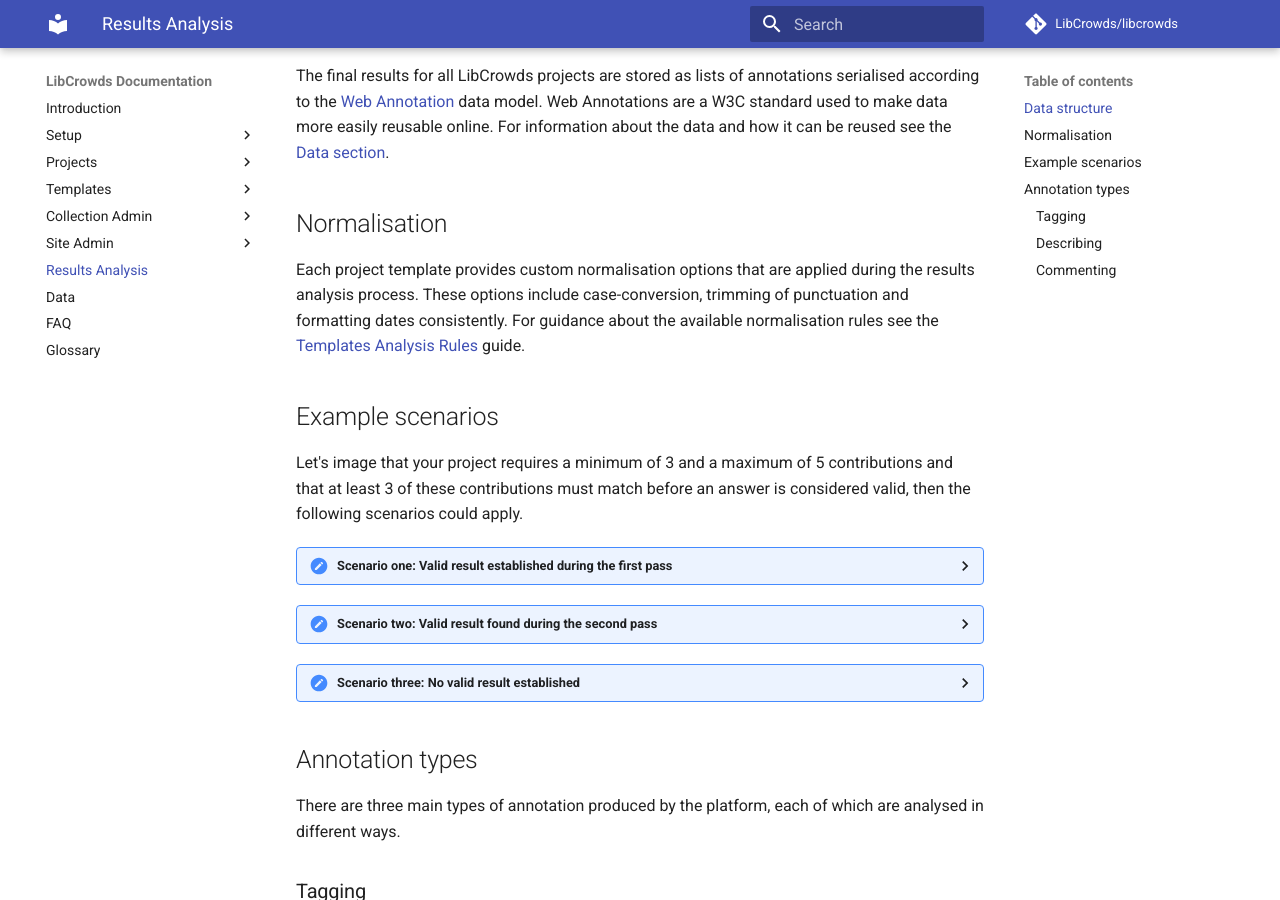
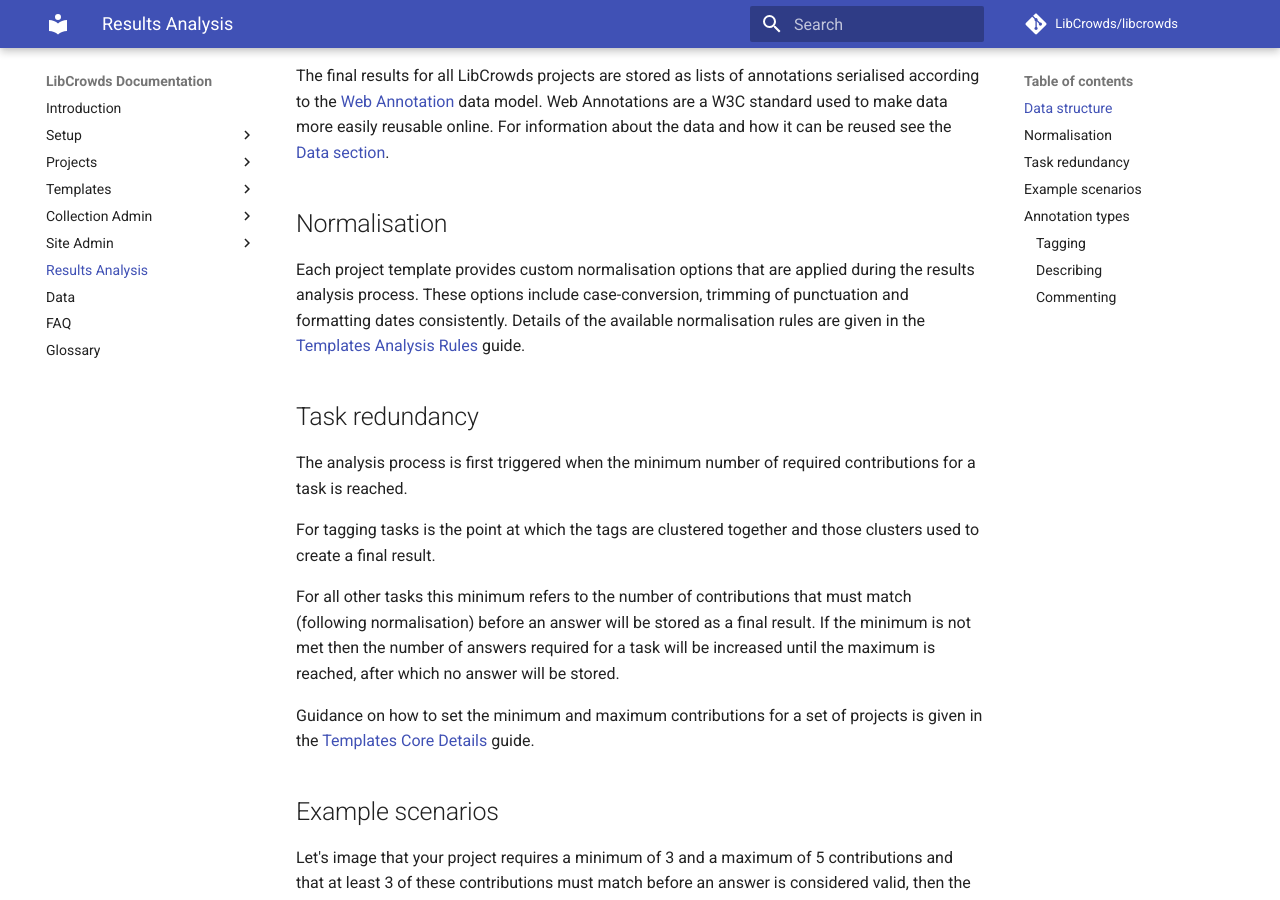
Before and after one commit to LibCrowds/docs, an MkDocs documentation site: the page built from docs/analysis.md, in a window 1280 px wide and 900 px high, scrolled down 385 px. Built offline with MkDocs 1.6.1 and Material for MkDocs 9.7.7, drawn with Linux system fonts in a browser that asks for light colours; comment, search, counter and statistics services are not loaded; old or Windows-style settings are respelled for this version of MkDocs.

Commit message:
Update analysis docs

```diff
--- a/docs/analysis.md
+++ b/docs/analysis.md
@@ -20,9 +20,27 @@
 
 Each project template provides custom normalisation options that are applied
 during the results analysis process. These options include case-conversion,
-trimming of punctuation and formatting dates consistently. For guidance about
-the available normalisation rules see the
+trimming of punctuation and formatting dates consistently. Details of the
+available normalisation rules are given in the
 [Templates Analysis Rules](/templates/analysis.md) guide.
+
+## Task redundancy
+
+The analysis process is first triggered when the minimum number of required
+contributions for a task is reached.
+
+For tagging tasks is the point at which the tags are clustered together and
+those clusters used to create a final result.
+
+For all other tasks this minimum refers to the number of contributions that
+must match (following normalisation) before an answer will be stored as a final
+result. If the minimum is not met then the number of answers required for a
+task will be increased until the maximum is reached, after which no answer
+will be stored.
+
+Guidance on how to set the minimum and maximum contributions for a set
+of projects is given in the [Templates Core Details](/templates/details.md)
+guide.
 
 ## Example scenarios
 
--- a/mkdocs.yml
+++ b/mkdocs.yml
@@ -36,7 +36,7 @@
     - Introduction: 'projects/introduction.md'
     - New Project: 'projects/new.md'
     - Settings:
-      - Details: 'projects/details.md'
+      - Core Details: 'projects/details.md'
       - Thumbnail: 'projects/thumbnail.md'
       - Tags: 'projects/tags.md'
       - Collection: 'projects/collection.md'
@@ -45,13 +45,14 @@
       - Results: 'projects/results.md'
   - Templates:
     - Introduction: 'templates/introduction.md'
+    - Core Details: 'templates/details.md'
     - Analysis Rules: 'templates/analysis.md'
     - New Template: 'templates/new.md'
   - Collection Admin:
     - Introduction: 'collections/introduction.md'
     - New Collection: 'collections/new.md'
     - Settings:
-      - Details: 'collections/details.md'
+      - Core Details: 'collections/details.md'
       - Page Content: 'collections/content.md'
       - Celebration: 'collections/celebration.md'
       - Featured Projects: 'collections/featured.md'
```
Also changed, not shown: docs/templates/details.md (added).
